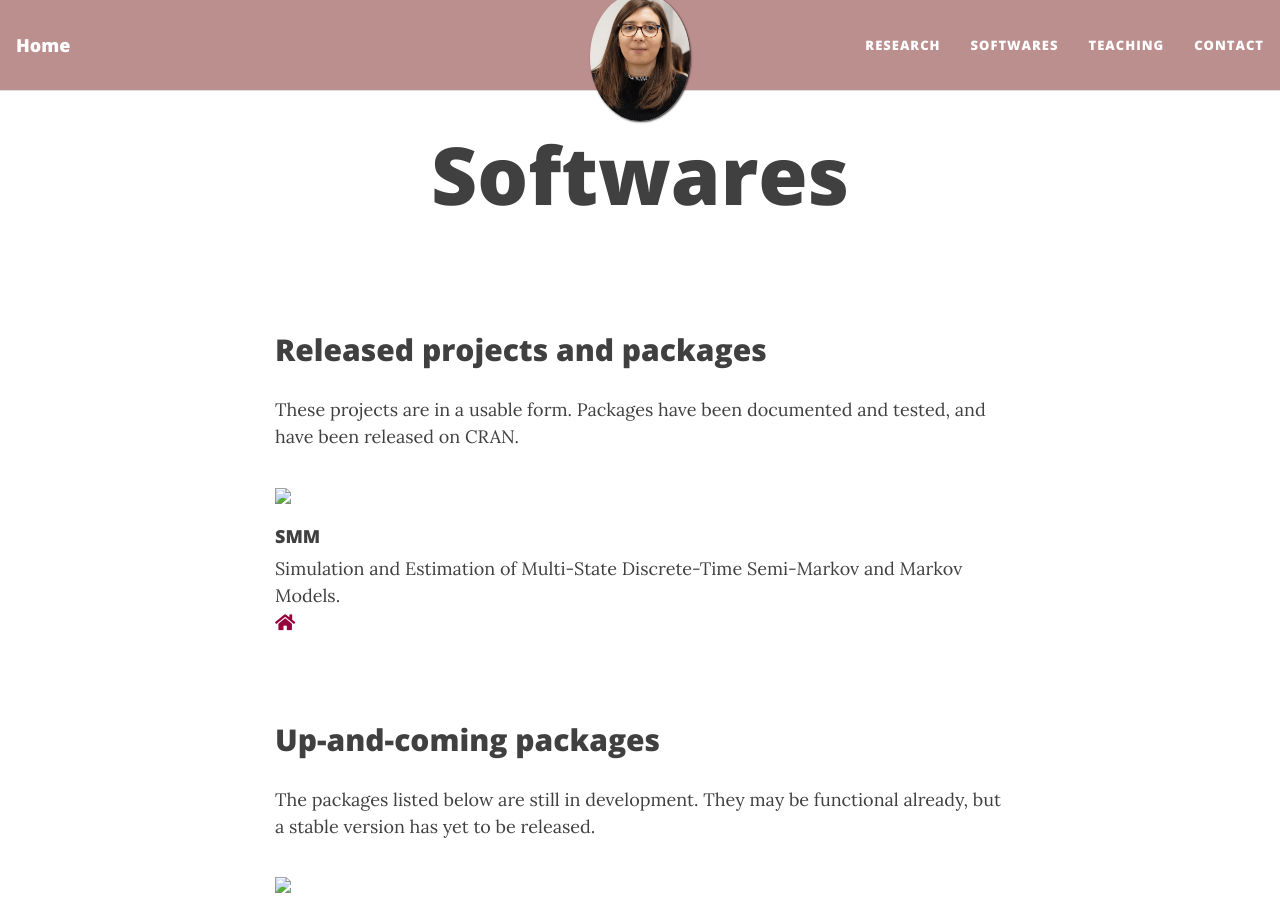
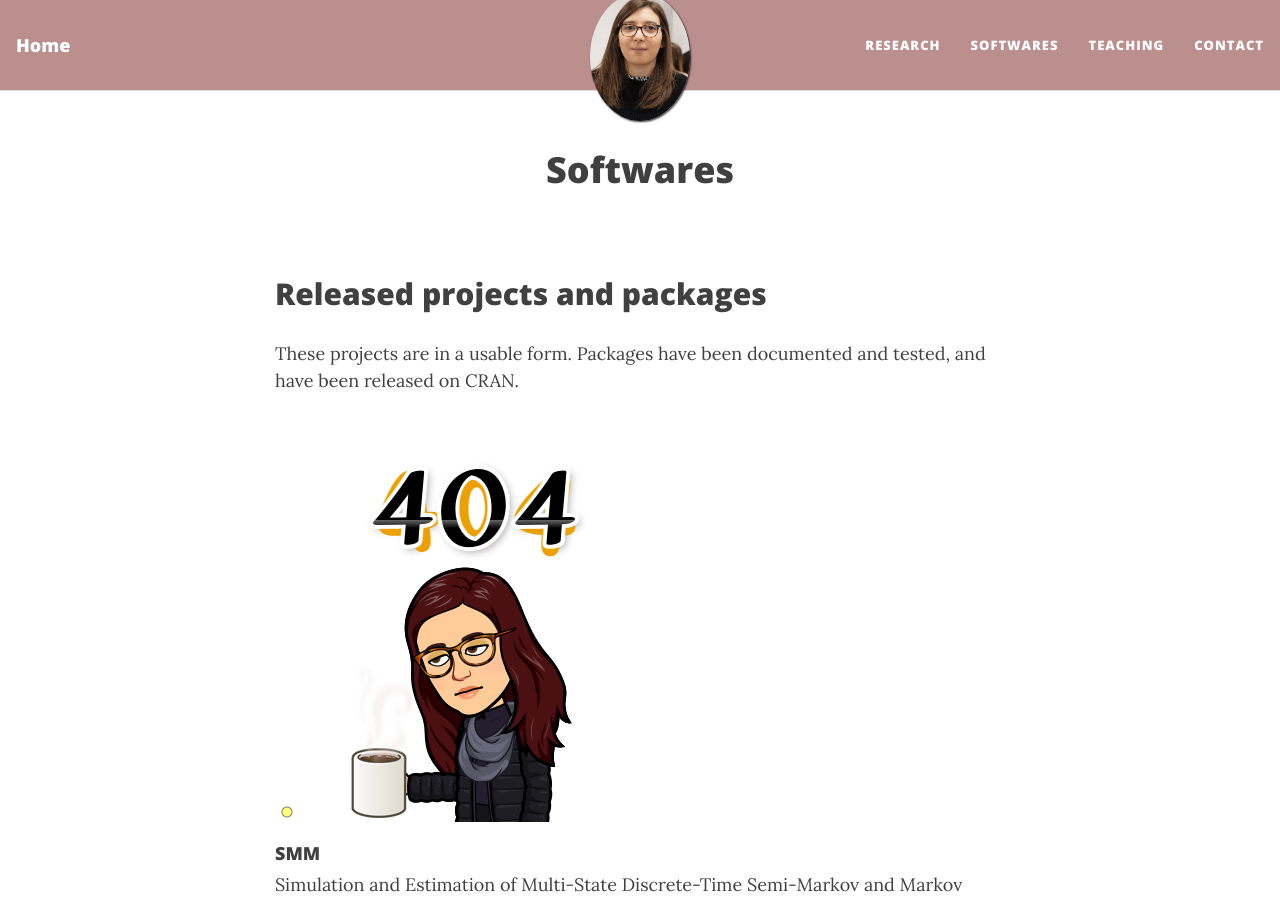
Before and after one commit to mathildesautreuil/mathildesautreuil.github.io, a Jekyll site: the page built from software.md, in a window 1280 px wide and 900 px high. Built offline with Jekyll 4.4.1, drawn with Linux system fonts in a browser that asks for light colours; nearby versions of some CDN libraries.

Commit message:
software test img

```diff
--- a/software.md
+++ b/software.md
@@ -1,19 +1,21 @@
 ---
-title: Softwares
 recon-list:
   - name: SMM
     desc: Simulation and Estimation of Multi-State Discrete-Time Semi-Markov and Markov Models.
     url: https://cran.r-project.org/web/packages/SMM/index.html
     website: https://cran.r-project.org/web/packages/SMM/index.html
-    img: img/logoR.png
+    img: /img/404.png
 upcoming-list:
   - name: survMS
     desc: Survival models simulation.
     gitlab: https://gitlab-research.centralesupelec.fr/2017sautreuim/survms
     website: https://gitlab-research.centralesupelec.fr/2017sautreuim/survms
-    img: img/logoR.png
+    img: /img/logoR.png
 ---
 
+<div class="text-center">
+     <h1>Softwares</h1>
+</div>
 
 
 <br>
```
Also changed, not shown: index.md (+1 -0 lines).
